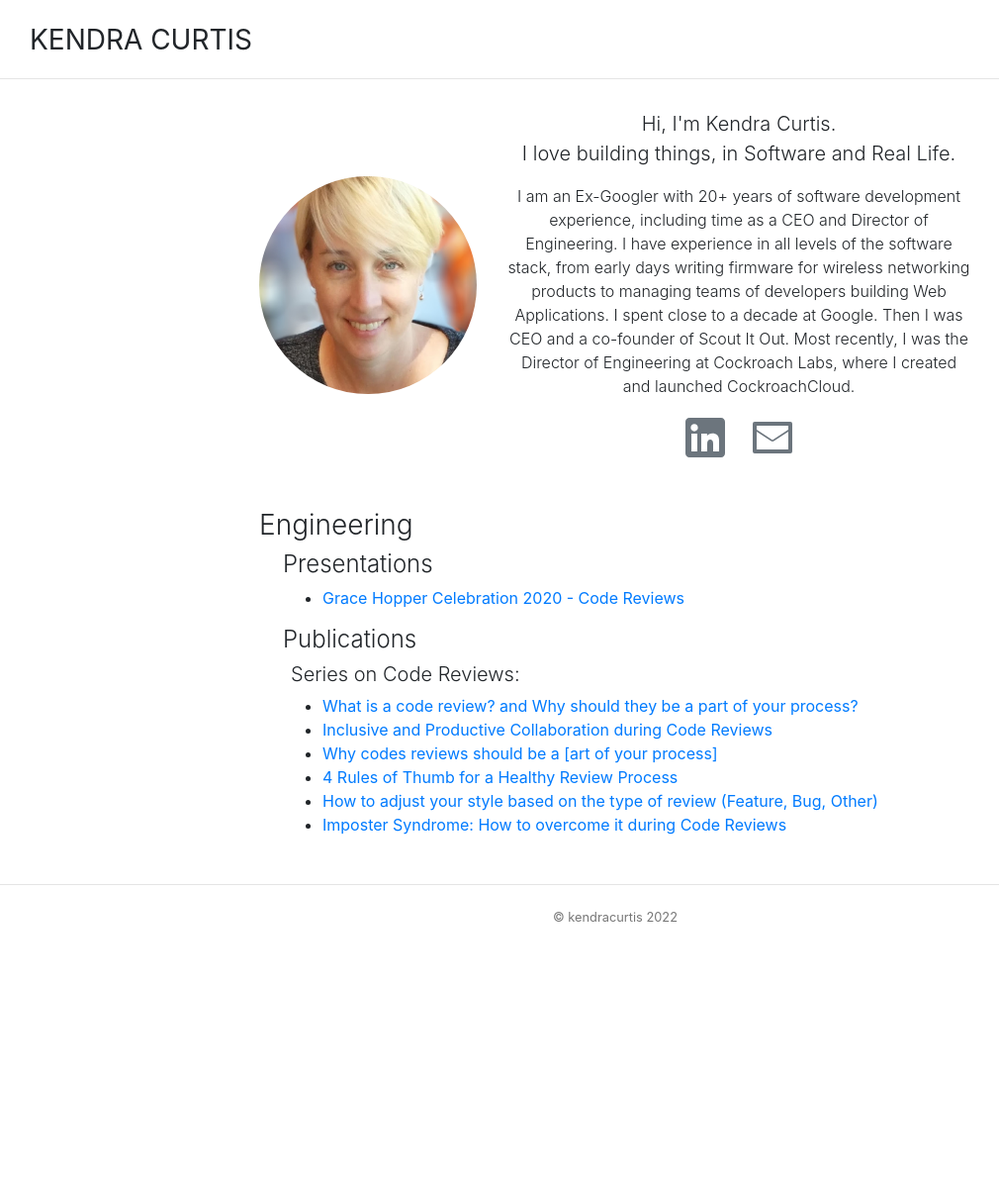
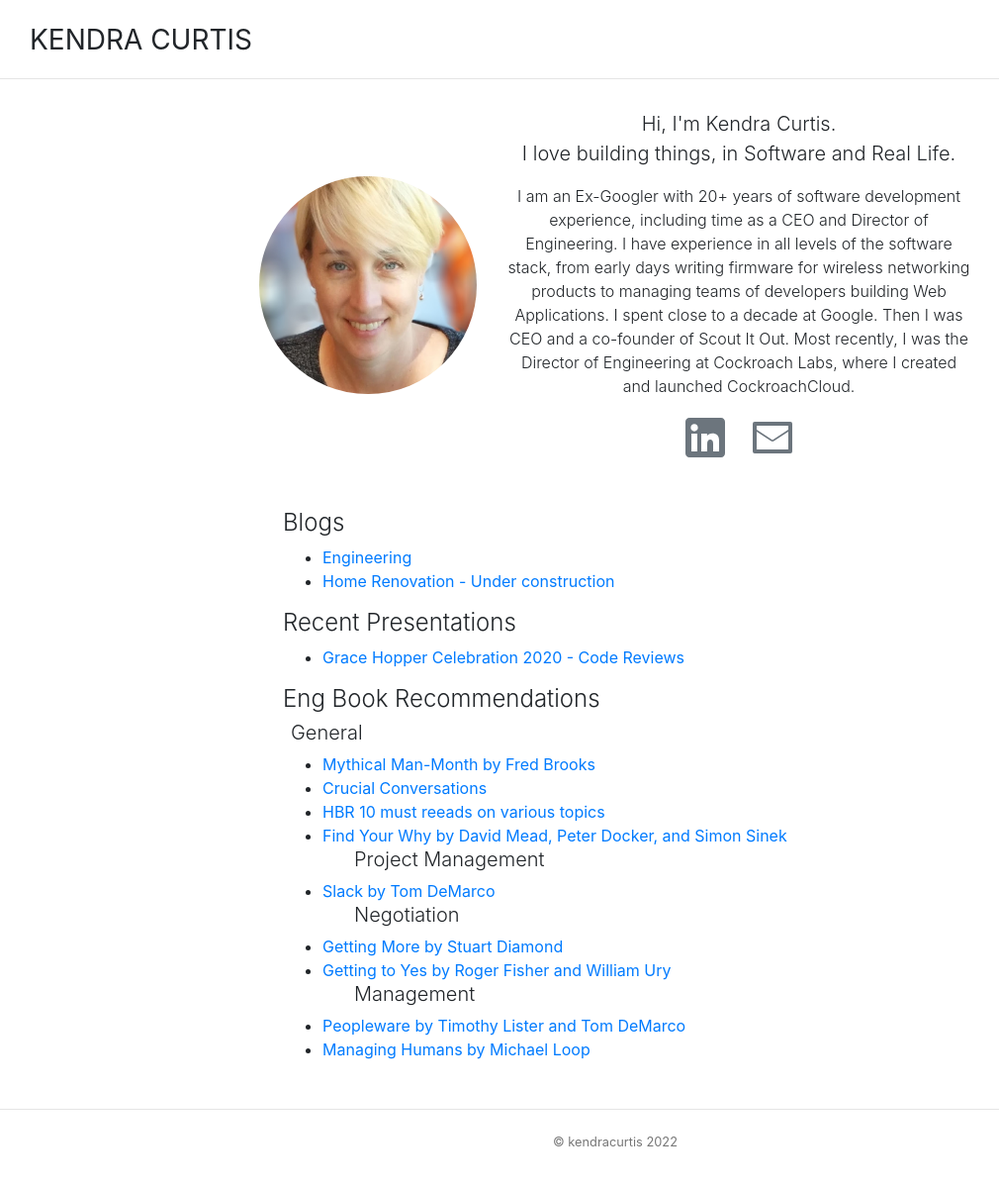
Before and after one commit to kendracurtis/kendracurtis.github.io, a Jekyll site: the page built from index.md, in a window 1280 px wide. Shown: the whole page at 99% size, without its empty margins (18-1028 px from the left). Built offline with Jekyll 4.4.1, drawn with Linux system fonts in a browser that asks for light colours; before the commit the page ends 973 px from its top, so only the background shows below that.

Commit message:
Updated home page
Updated home page with:
- Book recommendations
- Links to blogs

```diff
--- a/index.md
+++ b/index.md
@@ -30,23 +30,34 @@ title: Kendra Curtis
   	</div>
 </div>
 
-### Engineering
-#### Presentations
+
+
+
+#### Blogs
+
+* [Engineering](https://kscurtis2000.medium.com/)
+* [Home Renovation - Under construction](../blog)
+
+#### Recent Presentations
 * [Grace Hopper Celebration 2020 - Code Reviews](../ghc2020)
 
-#### Publications
-##### Series on Code Reviews:
+#### Eng Book Recommendations
+##### General
+* [Mythical Man-Month by Fred Brooks](https://g.co/kgs/5oiiz9)
+* [Crucial Conversations](https://g.co/kgs/phwz1E)
+* [HBR 10 must reeads on various topics ](https://store.hbr.org/books/hbr-10-must-read-series/)
+* [Find Your Why by David Mead, Peter Docker, and Simon Sinek](https://g.co/kgs/qLgS31)
+##### Project Management
+* [Slack by Tom DeMarco](https://g.co/kgs/dUYrz9)
+##### Negotiation
+* [Getting More by Stuart Diamond](https://g.co/kgs/K3f1YZ)
+* [Getting to Yes by Roger Fisher and William Ury](https://g.co/kgs/id5jXd)
+##### Management
+* [Peopleware by Timothy Lister and Tom DeMarco](https://g.co/kgs/QFzZTN)
+* [Managing Humans by Michael Loop](https://g.co/kgs/RojnG1)
 
-* [What is a code review? and Why should they be a part of your process?](https://kscurtis2000.medium.com/what-is-a-code-review-74f080c33013)
-* [Inclusive and Productive Collaboration during Code Reviews](https://medium.com/@kscurtis2000/inclusive-and-productive-collaboration-in-code-reviews-e7d05c228f4d)
-* [Why codes reviews should be a [art of your process]](https://medium.com/@kscurtis2000/what-is-a-code-review-74f080c33013#dc96)
-* [4 Rules of Thumb for a Healthy Review Process](https://medium.com/p/4-rules-of-thumb-for-providing-effective-code-review-feedback-bb188864f50d?source=email-9eead4795863--writer.postDistributed&sk=d68c017b67c01cd6c949f7d5d81ca5ab)
-* [How to adjust your style based on the type of review (Feature, Bug, Other)](https://medium.com/@kscurtis2000/how-to-provide-effective-feedback-based-on-code-review-type-ccace3d60092)
-* [Imposter Syndrome: How to overcome it during Code Reviews](https://medium.com/@kscurtis2000/imposter-syndrome-how-to-overcome-it-during-code-reviews-3eb23beae383)
 
-<!--
-#### Book Recommendations
-
+<!---
 ### Personal
 #### Home Reno
 #### Other
```
